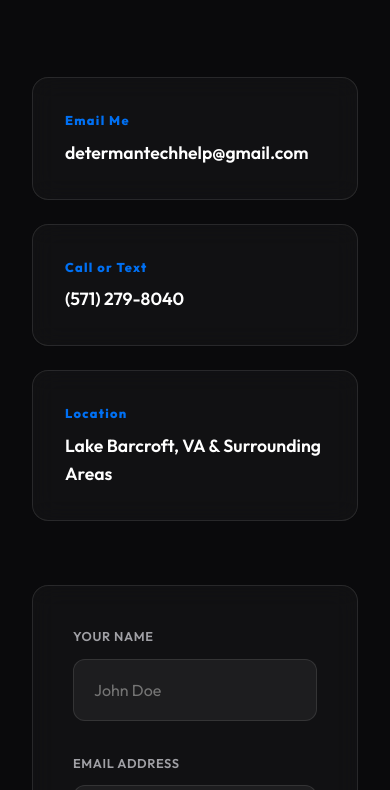
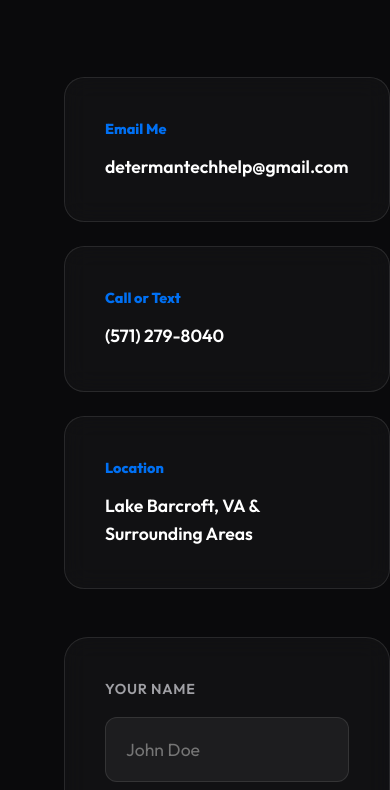
Before and after one commit to tacoz234/DetermanTechHelp, a website: page public/contact.html in a window 390 px wide. Shown: the part 310-1100 px from the top of the page. Drawn offline with Linux system fonts and the light colour scheme.

Commit message:
feat: add base stylesheet with glassmorphism design and responsive layout components

```diff
--- a/public/style.css
+++ b/public/style.css
@@ -372,13 +372,17 @@ footer {
 .contact-section {
     padding-top: 12rem;
     min-height: 100vh;
+    display: flex;
+    flex-direction: column;
 }
 
 .contact-container {
     display: grid;
     grid-template-columns: 1fr 1.5fr;
-    gap: 4rem;
-    align-items: start;
+    gap: 3rem;
+    width: 100%;
+    max-width: 1200px;
+    margin: 0 auto;
 }
 
 .contact-info-cards {
@@ -388,15 +392,16 @@ footer {
 }
 
 .info-card {
-    padding: 2rem;
-    transition: var(--transition);
+    padding: 2.5rem;
+    background: var(--glass-bg);
+    border: 1px solid var(--glass-border);
+    border-radius: 20px;
 }
 
 .info-card h4 {
     color: var(--accent-color);
-    font-size: 0.8rem;
-    letter-spacing: 0.1em;
-    margin-bottom: 0.5rem;
+    font-size: 0.9rem;
+    margin-bottom: 0.75rem;
 }
 
 .info-card p {
@@ -406,18 +411,22 @@ footer {
 
 .contact-form-container {
     padding: 4rem;
+    background: var(--glass-bg);
+    border: 1px solid var(--glass-border);
+    border-radius: 24px;
 }
 
 .form-group {
-    margin-bottom: 2rem;
+    margin-bottom: 2.5rem;
+    display: flex;
+    flex-direction: column;
 }
 
 .form-group label {
-    display: block;
-    font-size: 0.8rem;
+    font-size: 0.9rem;
     font-weight: 600;
     color: var(--text-secondary);
-    margin-bottom: 0.75rem;
+    margin-bottom: 1rem;
     text-transform: uppercase;
     letter-spacing: 0.05em;
 }
@@ -431,7 +440,7 @@ footer {
     padding: 1.25rem;
     color: white;
     font-family: inherit;
-    font-size: 1rem;
+    font-size: 1.1rem;
     transition: var(--transition);
 }
 
@@ -439,8 +448,8 @@ footer {
 .form-group textarea:focus {
     outline: none;
     border-color: var(--accent-color);
-    background: rgba(255, 255, 255, 0.08);
-    box-shadow: 0 0 20px rgba(0, 112, 243, 0.1);
+    background: rgba(255, 255, 255, 0.1);
+    box-shadow: 0 0 25px rgba(0, 112, 243, 0.2);
 }
 
 .form-group textarea {
@@ -454,6 +463,7 @@ footer {
     cursor: pointer;
     font-size: 1rem;
     letter-spacing: 0.05em;
+    padding: 1.5rem;
 }
 
 #form-status {
@@ -480,6 +490,7 @@ footer {
 @media (max-width: 1024px) {
     .contact-container {
         grid-template-columns: 1fr;
+        padding: 0 2rem;
     }
 
     .contact-form-container {
```
